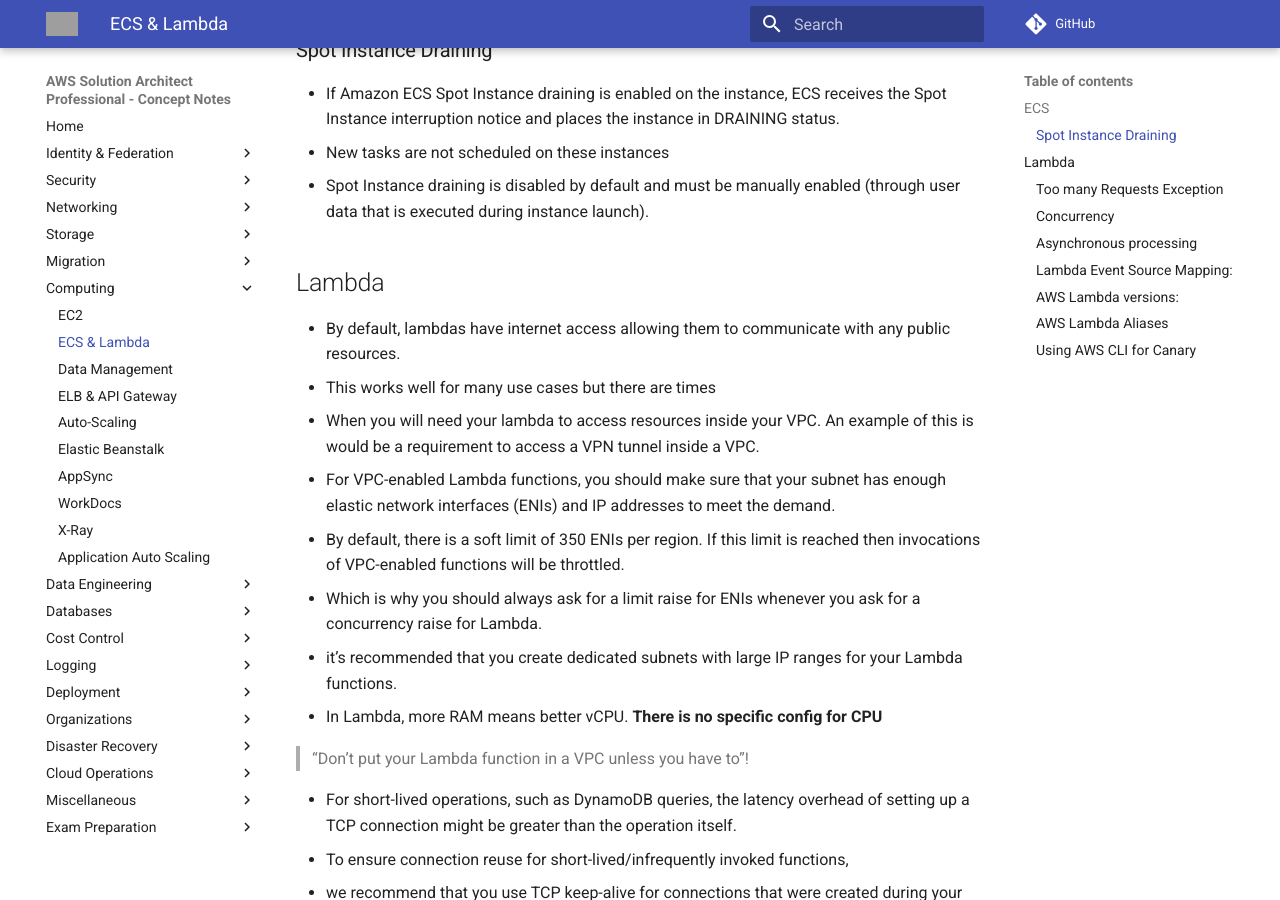
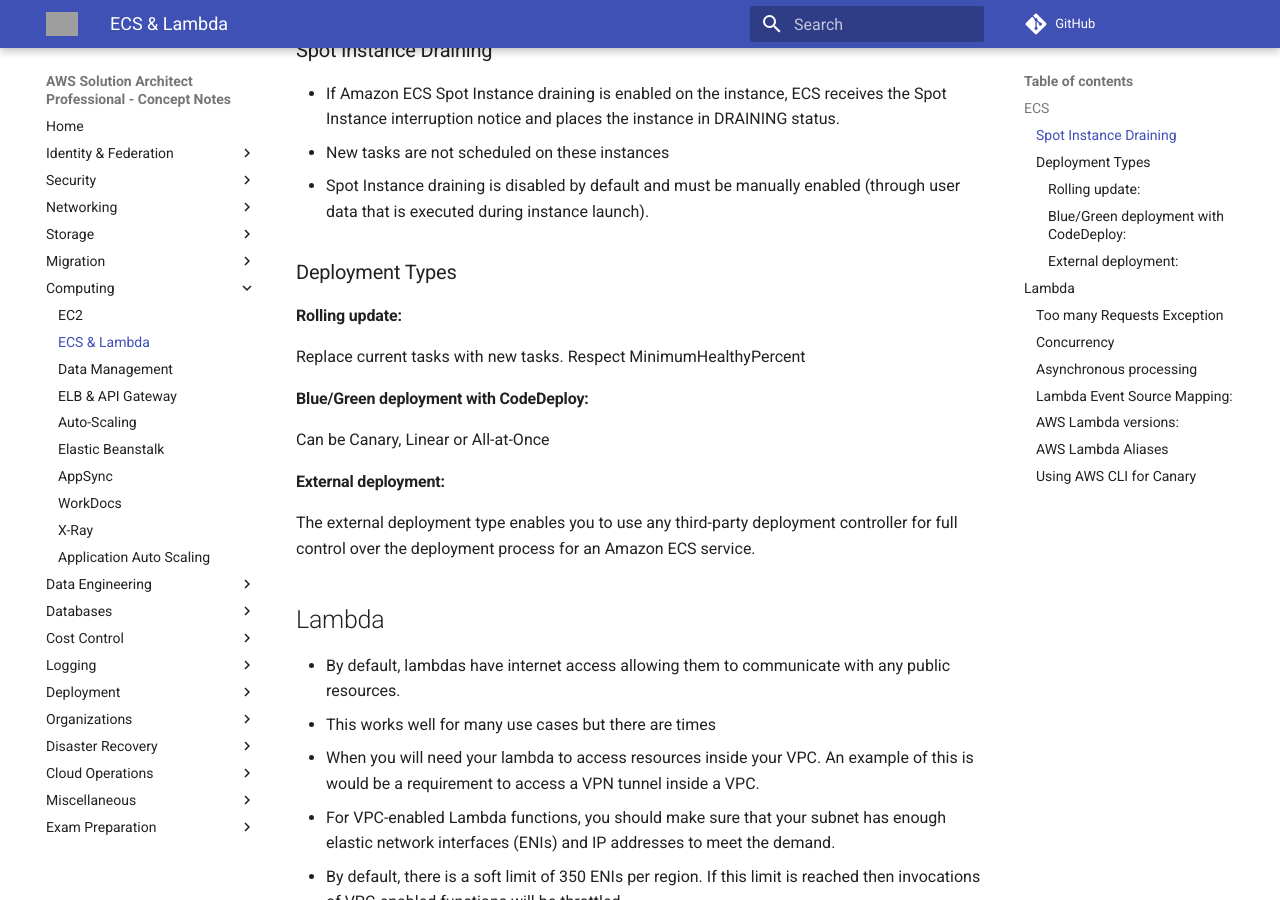
Before and after one commit to jeyabalajis/aws-certified-sa-pro-notes, an MkDocs documentation site: the page built from docs/compute/ecs_lambda.md, in a window 1280 px wide and 900 px high, scrolled down 524 px. Built offline with MkDocs 1.6.1 and Material for MkDocs 9.7.7, drawn with Linux system fonts in a browser that asks for light colours; comment, search, counter and statistics services are not loaded; grey boxes are pictures that could not be loaded.

Commit message:
Update ecs_lambda.md

```diff
--- a/docs/compute/ecs_lambda.md
+++ b/docs/compute/ecs_lambda.md
@@ -14,6 +14,17 @@
 - If Amazon ECS Spot Instance draining is enabled on the instance, ECS receives the Spot Instance interruption notice and places the instance in DRAINING status.
 - New tasks are not scheduled on these instances
 - Spot Instance draining is disabled by default and must be manually enabled (through user data that is executed during instance launch).
+
+### Deployment Types
+
+#### Rolling update:
+Replace current tasks with new tasks. Respect MinimumHealthyPercent
+
+#### Blue/Green deployment with CodeDeploy:
+Can be Canary, Linear or All-at-Once
+
+#### External deployment:
+The external deployment type enables you to use any third-party deployment controller for full control over the deployment process for an Amazon ECS service.
 
 ## Lambda
 
```
